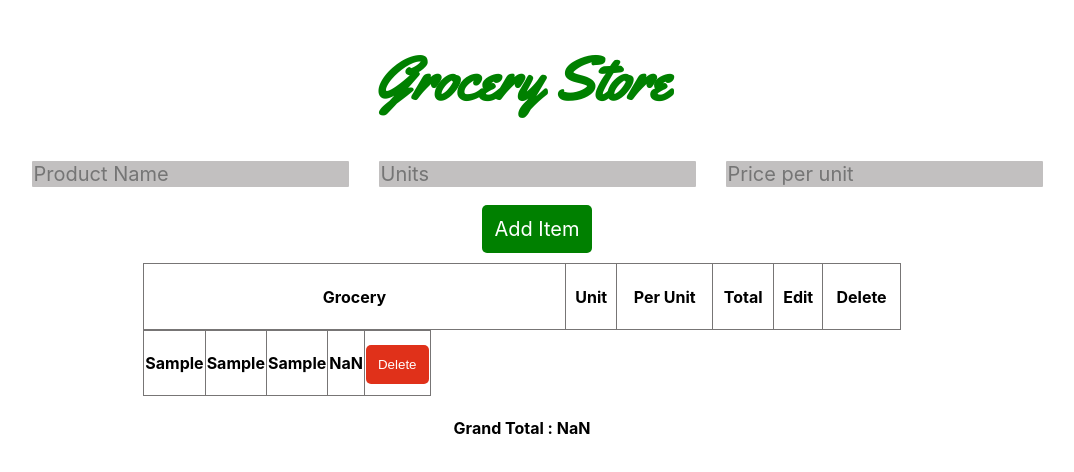
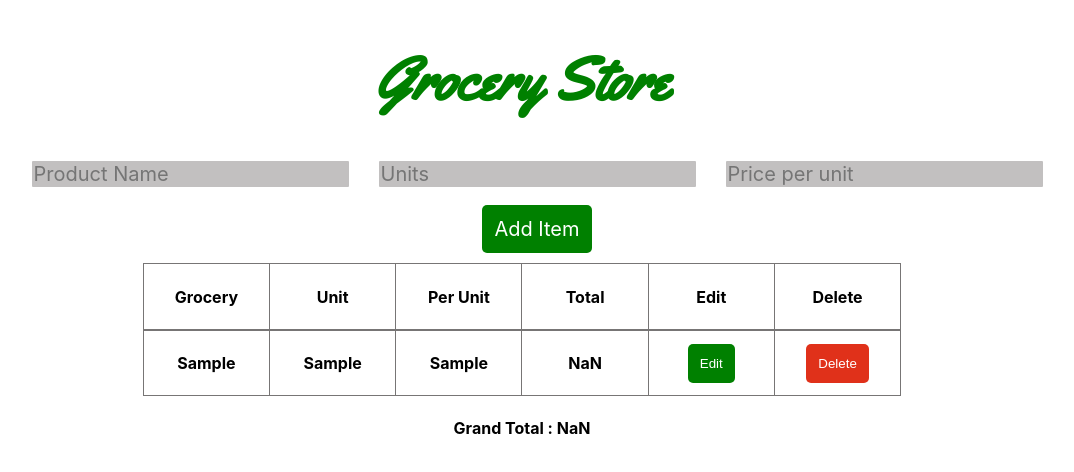
Before and after one commit to Jaguar-188/grocery-project-using-angular, an Angular app: page / in a window 1280 px wide. Both pictures are taken after typing "Sample", "Sample", "Sample" into the empty fields and a click on the input "Add Item". Shown: the top 472 px of the page, without its empty margins (118-1192 px from the left). Built offline with nearby package versions, Linux system fonts and the light colour scheme.

Commit message:
edit part completed

```diff
--- a/src/app/table-row/table-row.component.css
+++ b/src/app/table-row/table-row.component.css
@@ -5,14 +5,14 @@
 }
 
 td{
+    width: 15%;
     border: 0.5px solid #777575;
     text-align: center;
     font-family: -apple-system, BlinkMacSystemFont, 'Segoe UI', Roboto, Oxygen, Ubuntu, Cantarell, 'Open Sans', 'Helvetica Neue', sans-serif;
-
 }
 
-tr:nth-child(even){
-    background-color: #c2c0c0;
+.row:nth-child(even){
+    background-color: red !important;
 }
 
 .btn{
--- a/src/app/table-row/table-row.component.html
+++ b/src/app/table-row/table-row.component.html
@@ -1,13 +1,13 @@
-<!-- <table class="table"> -->
-    <tr>
+<table class="table">
+    <tr class="row">
         <td><h4>{{ item.grocery }}</h4></td>
         <td><h4>{{ item.unit }}</h4></td>
         <td><h4>{{ item.unitRate }}</h4></td>
         <td><h4>{{ item.total }}</h4></td>
-        <!-- <td><button class="btn" id="editbtn">Edit</button></td> -->
-        <td><button class="btnd" (click) = "deleteItem($event.target,item)">Delete</button></td>
+        <td><button class="btn" (click) = "editItem($event,item)">Edit</button></td>
+        <td><button class="btnd" (click) = "deleteItem(item)">Delete</button></td>
     </tr>
-<!-- </table> -->
+</table>
 
 
 
--- a/src/app/table-row/table-row.component.ts
+++ b/src/app/table-row/table-row.component.ts
@@ -9,6 +9,7 @@ export class TableRowComponent implements OnInit {
 
   @Input() item : any;
   @Output() delete = new EventEmitter
+  @Output() edit = new EventEmitter
 
   constructor() {
 
@@ -22,9 +23,9 @@ export class TableRowComponent implements OnInit {
 
   }
 
-  deleteItem(event,item:object){
+  deleteItem(obj:object){
 
-    this.delete.emit(item)
+    this.delete.emit(obj)
 
     //console.log(this.groceryItems)
     // const data = JSON.parse(localStorage.getItem(`${id}`))
@@ -47,4 +48,10 @@ export class TableRowComponent implements OnInit {
 
   }
 
+  editItem(event:any,item:object){
+    let arr = [event,item]
+    this.edit.emit(arr)
+    //console.log(event.target.textContent)
+  }
+
 }
--- a/src/app/table/table.component.css
+++ b/src/app/table/table.component.css
@@ -5,12 +5,13 @@
 }
 
 th,td{
+    width: 15%;
     border: 0.5px solid #777575;
     text-align: center;
     font-family: -apple-system, BlinkMacSystemFont, 'Segoe UI', Roboto, Oxygen, Ubuntu, Cantarell, 'Open Sans', 'Helvetica Neue', sans-serif;
 
 }
 
-tr:nth-child(even){
+/* tr:nth-child(even){
     background-color: #c2c0c0;
-}
+} */
--- a/src/app/table/table.component.html
+++ b/src/app/table/table.component.html
@@ -1,5 +1,4 @@
-<div class="tableBody">
-  <table class="table">
+<table class="table">
       <tr>
         <th><h4>Grocery</h4></th>
         <th><h4>Unit</h4></th>
@@ -8,7 +7,5 @@
         <th><h4>Edit</h4></th>
         <th><h4>Delete</h4></th>
       </tr>
-      <app-table-row *ngFor="let item of groceryItems" [item]="item" (delete) = "deleteItem($event)"></app-table-row>
-  </table>
-
-</div>
+</table>
+<app-table-row *ngFor="let item of groceryItems" [item]="item" (delete) = "deleteItem($event)" (edit) = "editItem($event)"></app-table-row>
--- a/src/app/table/table.component.ts
+++ b/src/app/table/table.component.ts
@@ -17,7 +17,37 @@ export class TableComponent implements OnInit {
 
 
   deleteItem(item){
-    this.groceryItems = this.groceryItems.filter(item => item.id !== item.id)
+    //this.groceryItems = this.groceryItems.filter(item => item.id !== item.id)
+    var index = this.groceryItems.indexOf(item)
+    this.groceryItems.splice(index,1)
+  }
+
+  editItem(arr){
+      //console.log(event)
+      //console.log(arr[0])
+      //console.log(arr[1])
+      //console.log(arr[0].target.textContent)
+      if(arr[0].target.textContent === "Edit")
+      {
+          //console.log("edit")
+          arr[0].target.parentElement.parentElement.children[0].contentEditable = true
+          arr[0].target.parentElement.parentElement.children[1].contentEditable = true
+          arr[0].target.parentElement.parentElement.children[2].contentEditable = true
+          arr[0].target.parentElement.parentElement.children[0].focus()
+          arr[0].target.textContent = "Save"
+      }
+      else
+      {
+          arr[0].target.parentElement.parentElement.children[0].contentEditable = false
+          arr[0].target.parentElement.parentElement.children[1].contentEditable = false
+          arr[0].target.parentElement.parentElement.children[2].contentEditable = false
+          arr[0].target.parentElement.parentElement.children[3].textContent =
+          arr[0].target.parentElement.parentElement.children[1].textContent*arr[0].target.parentElement.parentElement.children[2].textContent
+          let itemIndex = this.groceryItems.indexOf(arr[1])
+          this.groceryItems[itemIndex].unit = arr[0].target.parentElement.parentElement.children[1].textContent
+          this.groceryItems[itemIndex].unitRate = arr[0].target.parentElement.parentElement.children[2].textContent
+          arr[0].target.textContent = "Edit"
+      }
   }
 
 
```
